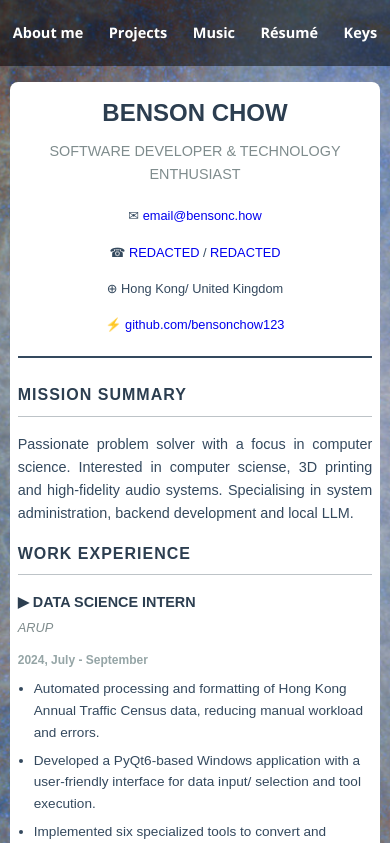
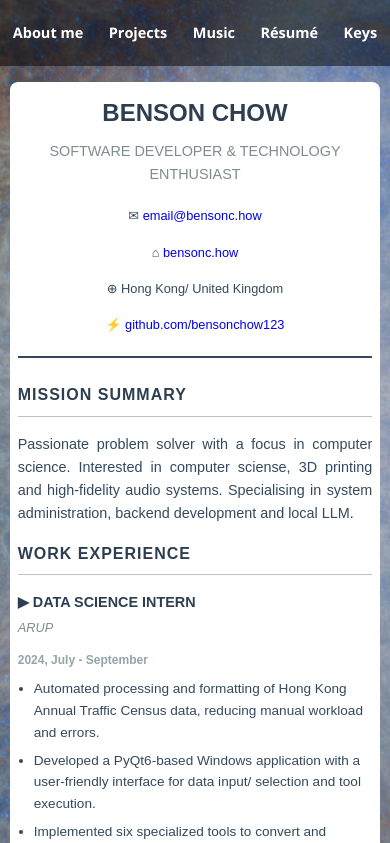
Before and after one commit to bensonchow123/portfolio_website, a Flask app: a page that uses templates/resume.html in a window 390 px wide. Shown: the top 843 px of the page. Run offline with Flask 3, Linux system fonts and the light colour scheme.

Commit message:
refractor: remove phone number

```diff
--- a/templates/resume.html
+++ b/templates/resume.html
@@ -24,9 +24,7 @@
                 <span title="Email">✉</span> <a href="mailto:email@bensonc.how" title="Email">email@bensonc.how</a>
             </div>
             <div class="contact-item">
-                <span title="Call HK phone">☎</span> <a href="tel:REDACTED" title="Call HK phone">REDACTED</a>
-                <span>/</span>
-                <a href="tel:REDACTED" class=" text-decoration-none" title="Call UK phone">REDACTED</a>
+                <span title="Website">⌂</span> <a href="https://bensonc.how" target="_blank" rel="noopener" title="Website">bensonc.how</a>
             </div>
             <div class="contact-item">⊕ Hong Kong/ United Kingdom</div>
             <div class="contact-item "><a href="https://github.com/bensonchow123" target="_blank" rel="noopener">⚡ github.com/bensonchow123</a></div>
```
